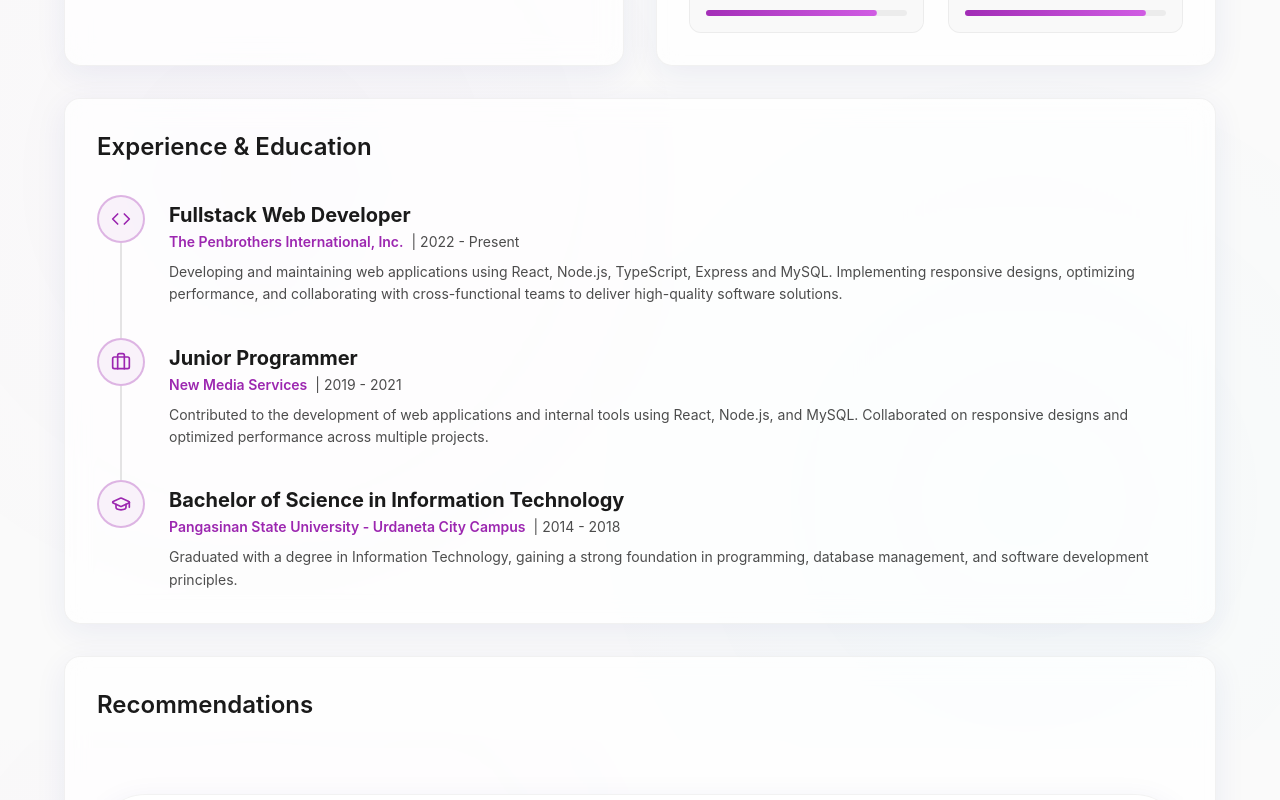
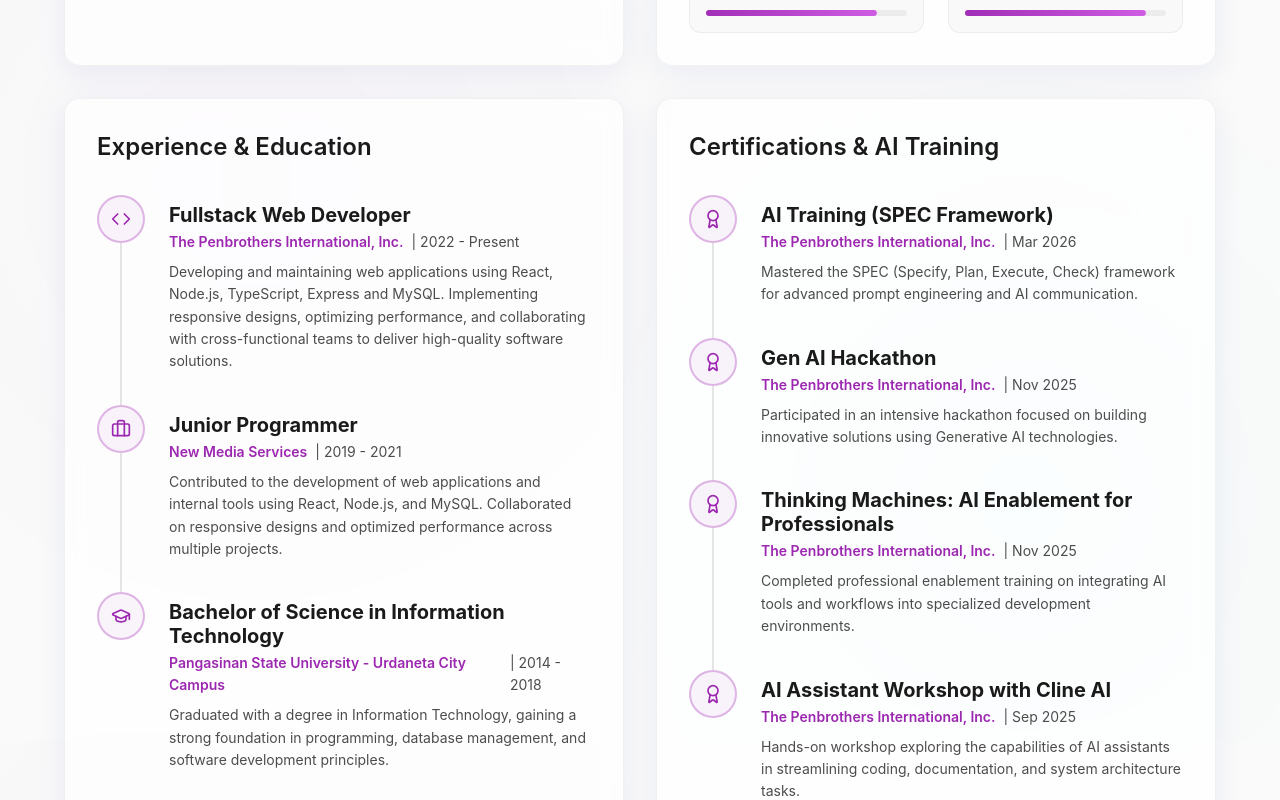
Before and after one commit to arvieguadiz/2026.portfolio, a React (Vite) app: page / in a window 1280 px wide. Shown: the part 1660-2460 px from the top of the page. Built offline with nearby package versions, Linux system fonts and the light colour scheme.

Commit message:
Added Certifications & AI Training

```diff
--- a/src/components/Timeline.tsx
+++ b/src/components/Timeline.tsx
@@ -1,45 +1,20 @@
 import React from 'react';
 import { Box, Typography } from '@mui/material';
 import { motion } from 'framer-motion';
-import { Briefcase, GraduationCap, Code } from 'lucide-react';
 import { useThemeMode } from '@/hooks/useThemeMode';
 
-interface TimelineItemProps {
+export interface TimelineDataItem {
   title: string;
   company: string;
   date: string;
   description: string;
   icon: React.ReactNode;
+}
+
+interface TimelineItemProps extends TimelineDataItem {
   isLast?: boolean;
   index: number;
 }
-
-const timelineData = [
-  {
-    title: 'Fullstack Web Developer',
-    company: 'The Penbrothers International, Inc.',
-    date: '2022 - Present',
-    description:
-      'Developing and maintaining web applications using React, Node.js, TypeScript, Express and MySQL. Implementing responsive designs, optimizing performance, and collaborating with cross-functional teams to deliver high-quality software solutions.',
-    icon: <Code size={20} />,
-  },
-  {
-    title: 'Junior Programmer',
-    company: 'New Media Services',
-    date: '2019 - 2021',
-    description:
-      'Contributed to the development of web applications and internal tools using React, Node.js, and MySQL. Collaborated on responsive designs and optimized performance across multiple projects.',
-    icon: <Briefcase size={20} />,
-  },
-  {
-    title: 'Bachelor of Science in Information Technology',
-    company: 'Pangasinan State University - Urdaneta City Campus',
-    date: '2014 - 2018',
-    description:
-      'Graduated with a degree in Information Technology, gaining a strong foundation in programming, database management, and software development principles.',
-    icon: <GraduationCap size={20} />,
-  },
-];
 
 const TimelineItem: React.FC<TimelineItemProps> = ({
   title,
@@ -134,10 +109,14 @@ const TimelineItem: React.FC<TimelineItemProps> = ({
   );
 };
 
-const Timeline: React.FC = () => {
+interface TimelineProps {
+  items: TimelineDataItem[];
+}
+
+const Timeline: React.FC<TimelineProps> = ({ items }) => {
   return (
     <Box sx={{ width: '100%' }}>
-      {timelineData.map((item, index) => (
+      {items.map((item, index) => (
         <TimelineItem
           key={index}
           index={index}
@@ -146,7 +125,7 @@ const Timeline: React.FC = () => {
           date={item.date}
           description={item.description}
           icon={item.icon}
-          isLast={index === timelineData.length - 1}
+          isLast={index === items.length - 1}
         />
       ))}
     </Box>
--- a/src/pages/About.tsx
+++ b/src/pages/About.tsx
@@ -3,7 +3,7 @@ import { Box, Typography } from '@mui/material';
 import Grid from '@mui/material/Grid';
 import GlassCard from '@/components/GlassCard';
 import SectionHeading from '@/components/SectionHeading';
-import Timeline from '@/components/Timeline';
+import Timeline, { type TimelineDataItem } from '@/components/Timeline';
 import Terminal from '@/components/Terminal';
 import SkillsGrid from '@/components/SkillsGrid';
 import { type Skill } from '@/components/SkillChip';
@@ -11,6 +11,7 @@ import TestimonialsCarousel from '@/components/TestimonialsCarousel';
 import SEO from '@/components/SEO';
 import { testimonials } from '@/data/testimonials';
 import { useTranslation } from 'react-i18next';
+import { Briefcase, GraduationCap, Code, Award } from 'lucide-react';
 
 const skills: Skill[] = [
   {
@@ -69,6 +70,68 @@ const skills: Skill[] = [
     category: 'Architecture',
     description: 'Designing and consuming RESTful services at scale.',
     relatedProject: 'Real-time Chat App',
+  },
+];
+
+const experienceData: TimelineDataItem[] = [
+  {
+    title: 'Fullstack Web Developer',
+    company: 'The Penbrothers International, Inc.',
+    date: '2022 - Present',
+    description:
+      'Developing and maintaining web applications using React, Node.js, TypeScript, Express and MySQL. Implementing responsive designs, optimizing performance, and collaborating with cross-functional teams to deliver high-quality software solutions.',
+    icon: <Code size={20} />,
+  },
+  {
+    title: 'Junior Programmer',
+    company: 'New Media Services',
+    date: '2019 - 2021',
+    description:
+      'Contributed to the development of web applications and internal tools using React, Node.js, and MySQL. Collaborated on responsive designs and optimized performance across multiple projects.',
+    icon: <Briefcase size={20} />,
+  },
+  {
+    title: 'Bachelor of Science in Information Technology',
+    company: 'Pangasinan State University - Urdaneta City Campus',
+    date: '2014 - 2018',
+    description:
+      'Graduated with a degree in Information Technology, gaining a strong foundation in programming, database management, and software development principles.',
+    icon: <GraduationCap size={20} />,
+  },
+];
+
+const trainingData: TimelineDataItem[] = [
+  {
+    title: 'AI Training (SPEC Framework)',
+    company: 'The Penbrothers International, Inc.',
+    date: 'Mar 2026',
+    description:
+      'Mastered the SPEC (Specify, Plan, Execute, Check) framework for advanced prompt engineering and AI communication.',
+    icon: <Award size={20} />,
+  },
+  {
+    title: 'Gen AI Hackathon',
+    company: 'The Penbrothers International, Inc.',
+    date: 'Nov 2025',
+    description:
+      'Participated in an intensive hackathon focused on building innovative solutions using Generative AI technologies.',
+    icon: <Award size={20} />,
+  },
+  {
+    title: 'Thinking Machines: AI Enablement for Professionals',
+    company: 'The Penbrothers International, Inc.',
+    date: 'Nov 2025',
+    description:
+      'Completed professional enablement training on integrating AI tools and workflows into specialized development environments.',
+    icon: <Award size={20} />,
+  },
+  {
+    title: 'AI Assistant Workshop with Cline AI',
+    company: 'The Penbrothers International, Inc.',
+    date: 'Sep 2025',
+    description:
+      'Hands-on workshop exploring the capabilities of AI assistants in streamlining coding, documentation, and system architecture tasks.',
+    icon: <Award size={20} />,
   },
 ];
 
@@ -144,8 +207,8 @@ const About: React.FC = () => {
             </GlassCard>
           </Grid>
 
-          {/* Timeline Section */}
-          <Grid size={{ xs: 12 }}>
+          {/* Timeline Section - Experience */}
+          <Grid size={{ xs: 12, md: 6 }} sx={{ display: 'flex' }}>
             <GlassCard delay={0.3}>
               <Typography
                 component="h3"
@@ -155,13 +218,28 @@ const About: React.FC = () => {
               >
                 Experience & Education
               </Typography>
-              <Timeline />
+              <Timeline items={experienceData} />
+            </GlassCard>
+          </Grid>
+
+          {/* Timeline Section - Training */}
+          <Grid size={{ xs: 12, md: 6 }} sx={{ display: 'flex' }}>
+            <GlassCard delay={0.4}>
+              <Typography
+                component="h3"
+                variant="h5"
+                gutterBottom
+                sx={{ fontWeight: 600, mb: 4 }}
+              >
+                Certifications & AI Training
+              </Typography>
+              <Timeline items={trainingData} />
             </GlassCard>
           </Grid>
 
           {/* Testimonials Carousel */}
           <Grid size={{ xs: 12 }}>
-            <GlassCard delay={0.4}>
+            <GlassCard delay={0.5}>
               <Typography
                 component="h3"
                 variant="h5"
```
Also changed, not shown: 1 other file (tests, documents, lock files or other folders).
